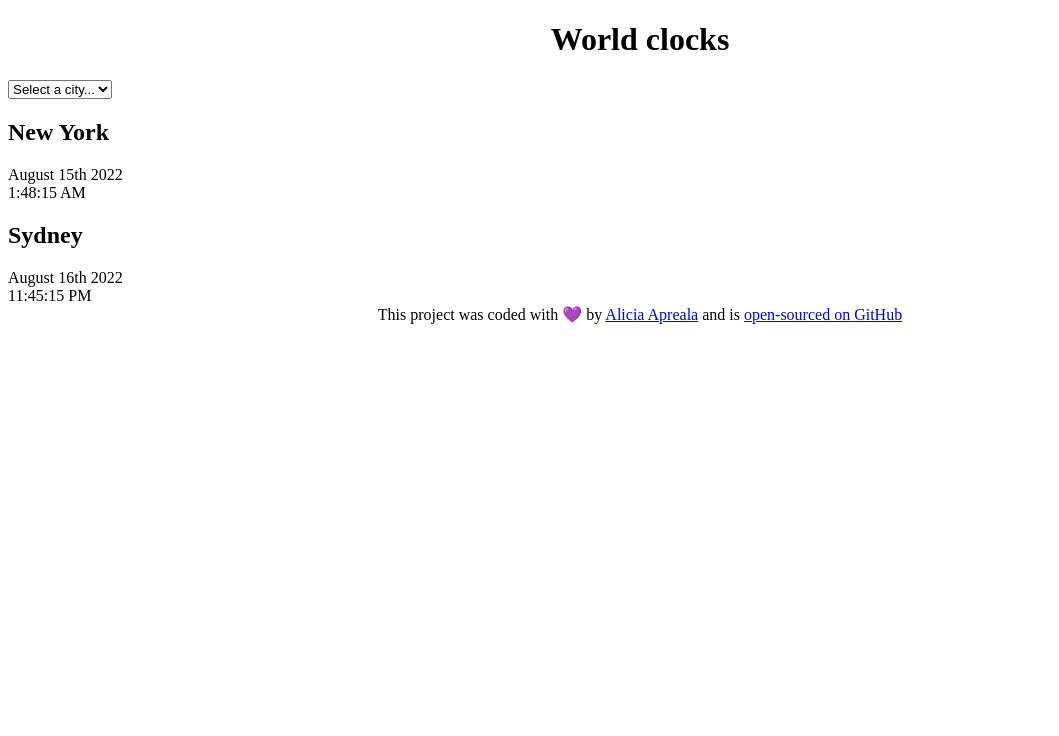
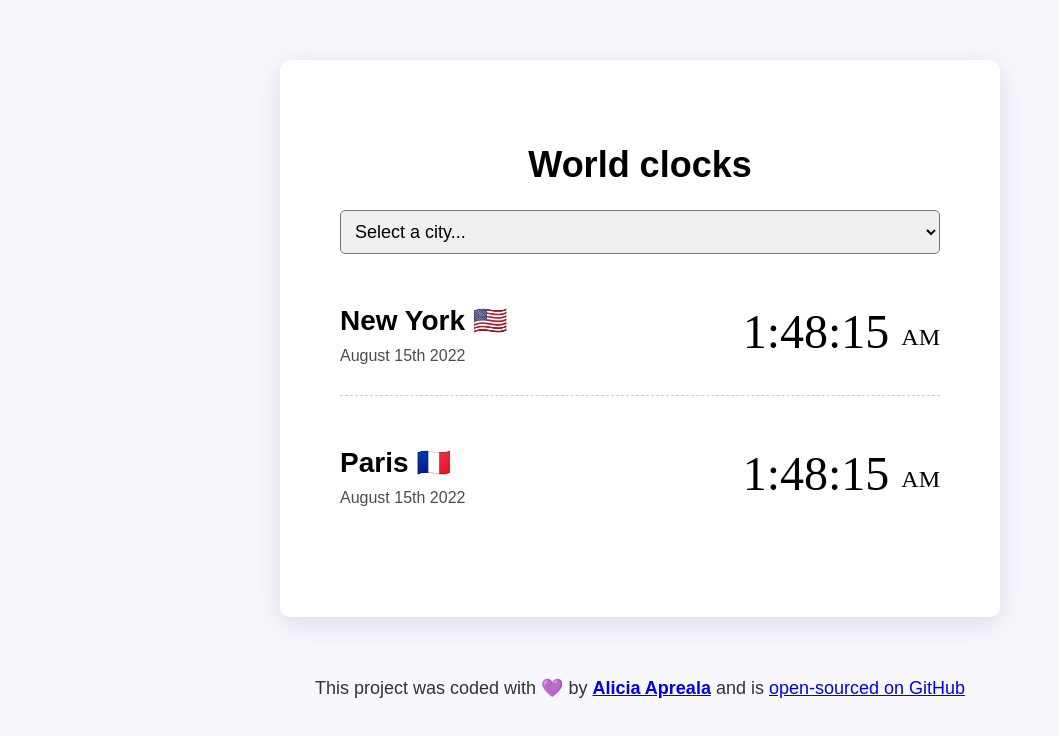
Before and after one commit to Aliciaasmbc/World-Clock-Project, a plain HTML site: page index.html in a window 1280 px wide. Shown: the whole page, without its empty margins (0-1059 px from the left). Drawn offline with Linux system fonts and the light colour scheme.

Commit message:
styled css

```diff
--- a/index.html
+++ b/index.html
@@ -16,24 +16,31 @@
         <option value="">Los Angeles</option>
       </select>
 
-      <div class="citys">
-        <h2>New York</h2>
+      <div class="city">
+        <div>
+          <h2>New York 🇺🇸</h2>
           <div class="date">August 15th 2022</div>
-        <div class="time">1:48:15 AM</div>
         </div>
-      <div class="citys">
-        <h2>Sydney</h2>
-        <div class="date">August 16th 2022</div>
-        <div class="time">11:45:15 PM</div>
+        <div class="time">1:48:15 <small> AM </small></div>
+      </div>
+      <div class="city">
+        <div>
+          <h2>Paris 🇫🇷</h2>
+          <div class="date">August 15th 2022</div>
+        </div>
+        <div class="time">1:48:15 <small> AM </small></div>
       </div>
     </div>
+
     <footer>
       This project was coded with 💜 by
+      <strong>
         <a
           href="https://www.linkedin.com/in/alicia-apreala-8a26a552/"
           target="_blank"
           >Alicia Apreala</a
         >
+      </strong>
       and is
       <a
         href="https://github.com/Aliciaasmbc/World-Clock-Project"
--- a/style.css
+++ b/style.css
@@ -1,6 +1,58 @@
+.container {
+  max-width: 600px;
+  margin: 60px auto;
+  background-color: white;
+  padding: 60px;
+  box-shadow: rgba(100, 100, 111, 0.2) 0px 7px 29px 0px;
+  border-radius: 10px;
+}
+
+.city {
+  display: flex;
+  justify-content: space-between;
+  margin: 20px 0;
+  padding: 30px 0;
+  border-bottom: 1px dashed rgba(0, 0, 0, 0.2);
+}
+.city:last-child {
+  border: none;
+}
+.date {
+  opacity: 0.7;
+}
+
+.time {
+  font-size: 48px;
+  font-family: bold;
+}
+.time small {
+  font-size: 24px;
+  line-height: 36px;
+  vertical-align: middle;
+}
+body {
+  background-color: #f9f7fe;
+  font-family: sans-serif;
+}
+
 h1 {
   text-align: center;
+  font-family: sans-serif;
+  font-size: 36px;
+}
+select {
+  display: block;
+  width: 100%;
+  font-size: 18px;
+  padding: 10px;
+  border-radius: 5px;
+}
+h2 {
+  margin: 0 0 10px;
+  font-size: 28px;
 }
 footer {
   text-align: center;
+  font-size: 18px;
+  color: rgba(0, 0, 0, 0.8);
 }
```
Lines whose indentation alone changed are shown as unchanged.
